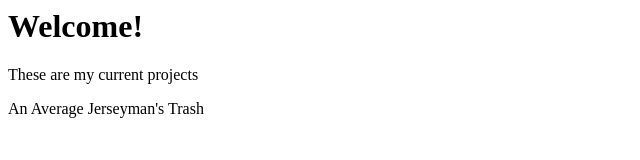
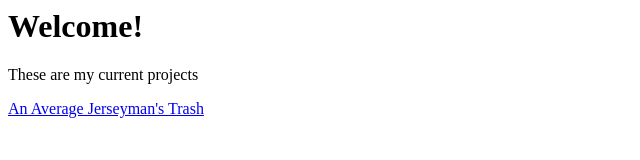
Before and after one commit to Treefoil624/TWP, a plain HTML site: page index.html in a window 1280 px wide. Shown: the whole page, without its empty margins (0-640 px from the left). Drawn offline with Linux system fonts and the light colour scheme.

Commit message:
Update index.html

```diff
--- a/index.html
+++ b/index.html
@@ -2,4 +2,4 @@
 
 <P> These are my current projects </P>
 
-<P> <a=href="TWP.html">An Average Jerseyman's Trash </a></P>
+<P><a href="TWP.html">An Average Jerseyman's Trash </a></P>
```
